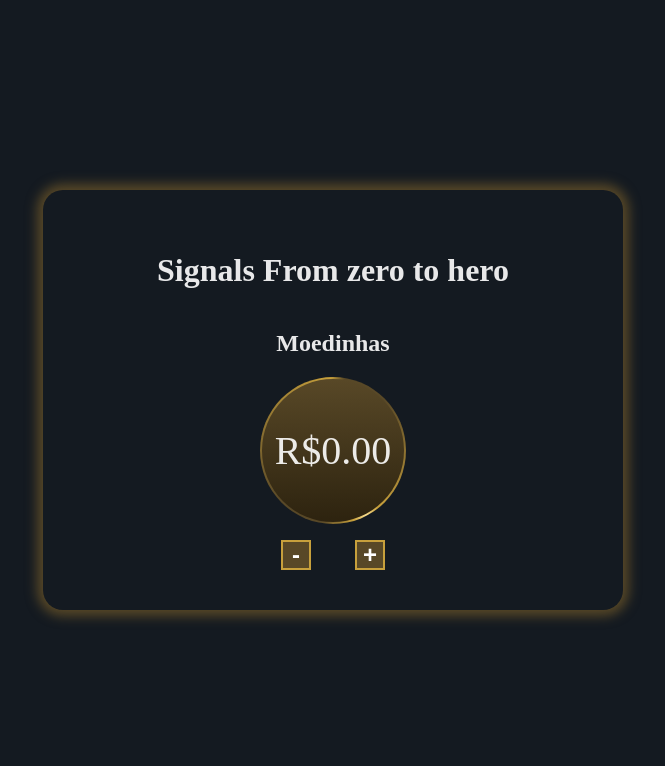
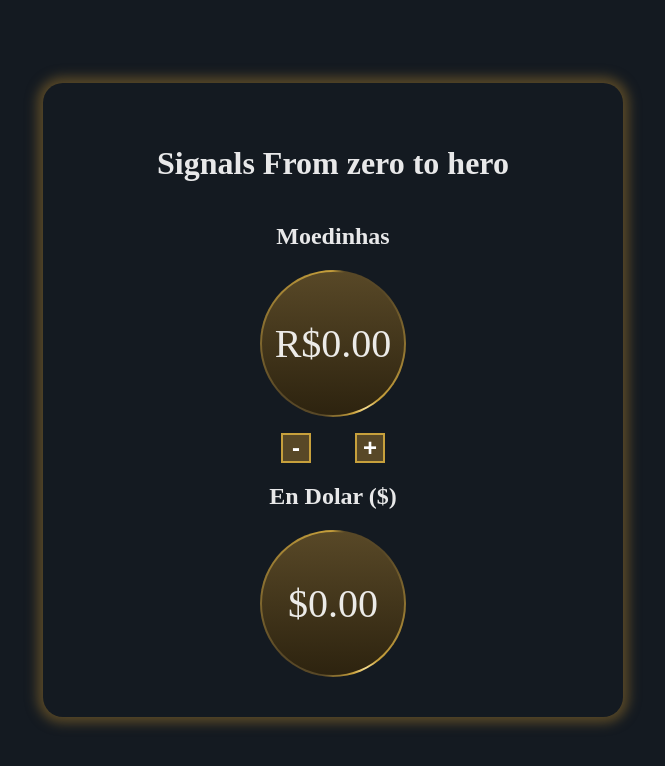
Before and after one commit to Radamanthys0/sessaoTecnicaXIV, an Angular app: page / in a window 1280 px wide. Shown: the top 766 px of the page, without its empty margins (307-972 px from the left). Built offline with nearby package versions, Linux system fonts and the light colour scheme.

Commit message:
feat: Add a computed signal counterAsDolar

```diff
--- a/src/app/app.component.html
+++ b/src/app/app.component.html
@@ -11,5 +11,10 @@
       <button (click)="increase()">+</button>
     </div>
 
+    <h2>En Dolar ($)</h2>
+    <div class="counter">
+      <p>{{counterAsDolar() | currency}}</p>
+    </div>
+
   </div>
 </main>
--- a/src/app/app.component.ts
+++ b/src/app/app.component.ts
@@ -10,6 +10,7 @@ import { Component, computed, effect, signal } from '@angular/core';
 export class AppComponent {
 
   counter = signal(0)
+  counterAsDolar = computed(() => this.counter() / 6.04)
 
   setValue() {
     this.counter.set(10)
```
